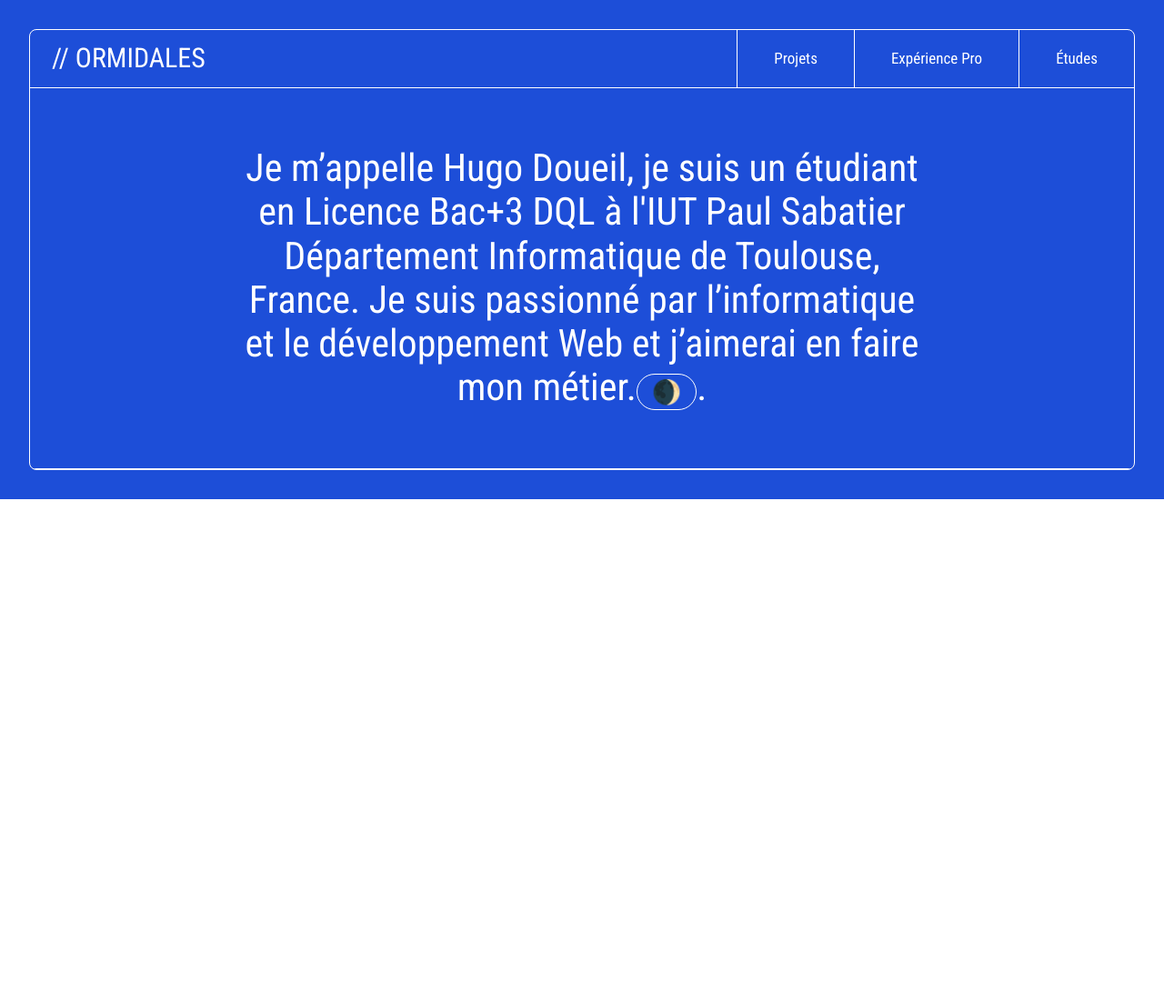
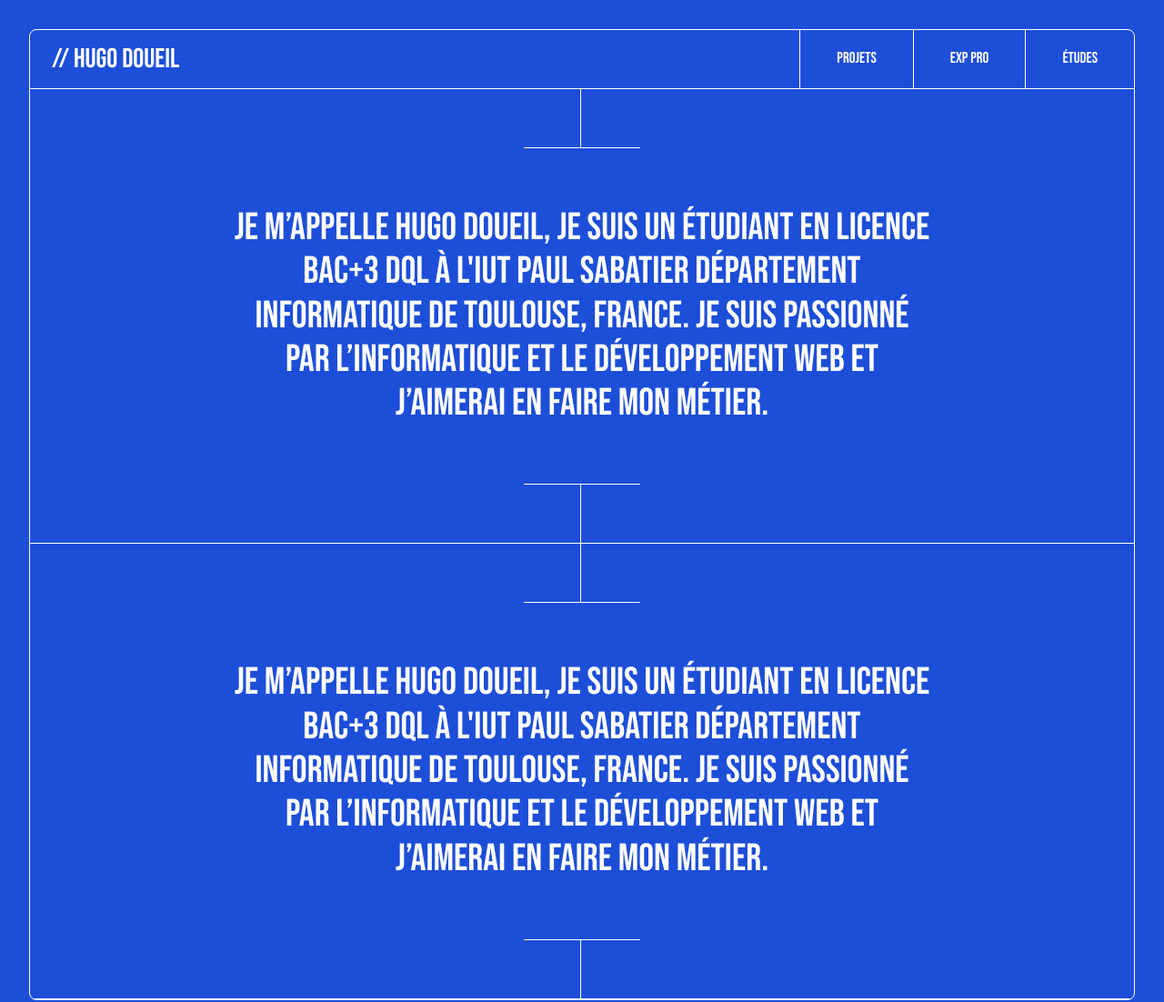
Before and after one commit to Ormidales/private-portfolio-new, a website built with Parcel: page index.html in a window 1280 px wide. Shown: the whole page at 91% size. Before the commit the page ends 800 px from the top, so only its background shows below. Built offline with nearby package versions, Linux system fonts and the light colour scheme.

Commit message:
Changed index.html

```diff
--- a/index.html
+++ b/index.html
@@ -24,41 +24,99 @@
 
     <link rel="preconnect" href="https://fonts.googleapis.com">
     <link rel="preconnect" href="https://fonts.gstatic.com" crossorigin>
-    <link href="https://fonts.googleapis.com/css2?family=Roboto+Condensed&display=swap" rel="stylesheet">
+    <link href="https://fonts.googleapis.com/css2?family=Bebas+Neue&display=swap" rel="stylesheet">
 
   </head>
 
-  <body style="font-family: Roboto Condensed, sans-serif;">
+  <body style="font-family: Bebas Neue, sans-serif;">
 
     <div class="w-full p-8 bg-blue-700">
 
       <div class="w-full border border-white overflow-hidden rounded-lg">
 
-        <div class="w-full h-[8vh] flex items-center justify-between border-b border-white">
+        <div class="w-full md:flex md:items-center md:justify-between block border-b border-white">
 
-          <div class="h-[8vh] px-6 flex items-center justify-between">
+          <div class="lg:h-[8vh] md:h-[7vh] sm:h-[5vh] h-[4vh] px-6 flex items-center justify-between">
 
-            <h1 class="text-[30px] text-white">// ORMIDALES</h1>
+            <h1 class="lg:text-[30px] md:text-[26px] sm:text-[20px] text-[16px] text-white">// HUGO DOUEIL</h1>
 
           </div>
 
-          <div class="h-[8vh] flex items-center">
+          <div class="md:flex md:items-center grid grid-cols-3 md:border-none border-t border-white">
 
-            <div class="h-[8vh] px-10 border-l border-white text-[17px] text-white flex items-center justify-between hover:bg-white hover:text-black transition-all">Projets</div>
+            <div class="lg:h-[8vh] md:h-[7vh] sm:h-[5vh] h-[4vh] md:px-10 md:border-l md:border-white lg:text-[17px] md:text-[16px] sm:text-[15px] text-[13px] text-white flex items-center justify-center hover:bg-white hover:text-black transition-all">Projets</div>
 
-            <div class="h-[8vh] px-10 border-l border-white text-[17px] text-white flex items-center justify-between hover:bg-white hover:text-black transition-all">Expérience Pro</div>
+            <div class="lg:h-[8vh] md:h-[7vh] sm:h-[5vh] h-[4vh] md:px-10 border-l border-white lg:text-[17px] md:text-[16px] sm:text-[15px] text-[13px] text-white flex items-center justify-center hover:bg-white hover:text-black transition-all">Exp Pro</div>
 
-            <div class="h-[8vh] px-10 border-l border-white text-[17px] text-white flex items-center justify-between hover:bg-white hover:text-black transition-all">Études</div>
+            <div class="lg:h-[8vh] md:h-[7vh] sm:h-[5vh] h-[4vh] md:px-10 border-l border-white lg:text-[17px] md:text-[16px] sm:text-[15px] text-[13px] text-white flex items-center justify-center hover:bg-white hover:text-black transition-all">Études</div>
 
           </div>
 
         </div>
 
-        <div class="w-full px-56 py-16 border-b border-white flex items-center justify-center">
+        <div class="w-full border-b border-white">
 
-          <div class="w-full">
+          <div class="w-full flex items-center justify-center">
 
-            <p class="text-white text-[42px] text-center">Je m’appelle Hugo Doueil, je suis un étudiant en Licence Bac+3 DQL à l'IUT Paul Sabatier Département Informatique de Toulouse, France. Je suis passionné par l’informatique et le développement Web et j’aimerai en faire mon métier.<span class="text-[26px] px-4 py-1 border border-white rounded-full">🌒</span>. </p>
+            <div class="w-1 lg:h-[8vh] md:h-[6vh] sm:h-[4vh] h-[3vh] border-l border-white"></div>
+
+          </div>
+
+          <div class="w-full flex items-center justify-center">
+
+            <div class="w-[16vh] border-t border-white"></div>
+
+          </div>
+
+          <div class="w-full lg:px-56 md:px-20 sm:px-16 px-6 lg:py-16 md:py-14 sm:py-8 py-6 flex items-center justify-center">
+
+            <p class="text-white lg:text-[42px] md:text-[36px] sm:text-[25px] text-[20px] text-center">Je m’appelle Hugo Doueil, je suis un étudiant en Licence Bac+3 DQL à l'IUT Paul Sabatier Département Informatique de Toulouse, France. Je suis passionné par l’informatique et le développement Web et j’aimerai en faire mon métier.</p>
+
+          </div>
+
+          <div class="w-full flex items-center justify-center">
+
+            <div class="w-[16vh] border-t border-white"></div>
+
+          </div>
+
+          <div class="w-full flex items-center justify-center">
+
+            <div class="w-1 lg:h-[8vh] md:h-[6vh] sm:h-[4vh] h-[3vh] border-l border-white"></div>
+
+          </div>
+
+        </div>
+
+        <div class="w-full border-b border-white">
+
+          <div class="w-full flex items-center justify-center">
+
+            <div class="w-1 lg:h-[8vh] md:h-[6vh] sm:h-[4vh] h-[3vh] border-l border-white"></div>
+
+          </div>
+
+          <div class="w-full flex items-center justify-center">
+
+            <div class="w-[16vh] border-t border-white"></div>
+
+          </div>
+
+          <div class="w-full lg:px-56 md:px-20 sm:px-16 px-6 lg:py-16 md:py-14 sm:py-8 py-6 flex items-center justify-center">
+
+            <p class="text-white lg:text-[42px] md:text-[36px] sm:text-[25px] text-[20px] text-center">Je m’appelle Hugo Doueil, je suis un étudiant en Licence Bac+3 DQL à l'IUT Paul Sabatier Département Informatique de Toulouse, France. Je suis passionné par l’informatique et le développement Web et j’aimerai en faire mon métier.</p>
+
+          </div>
+
+          <div class="w-full flex items-center justify-center">
+
+            <div class="w-[16vh] border-t border-white"></div>
+
+          </div>
+
+          <div class="w-full flex items-center justify-center">
+
+            <div class="w-1 lg:h-[8vh] md:h-[6vh] sm:h-[4vh] h-[3vh] border-l border-white"></div>
 
           </div>
 
```
